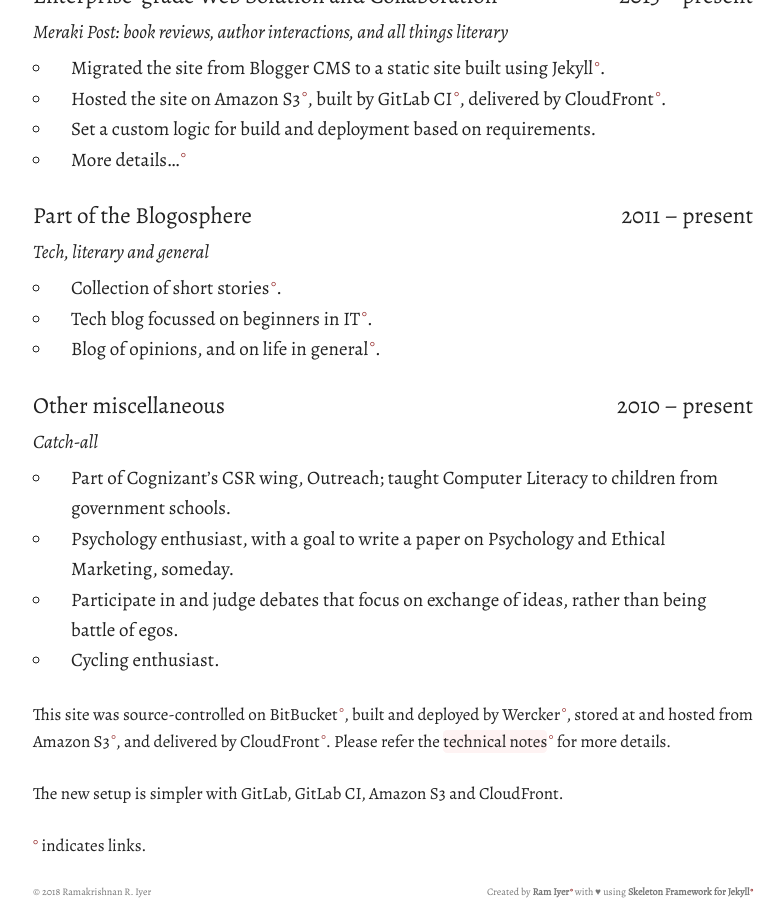
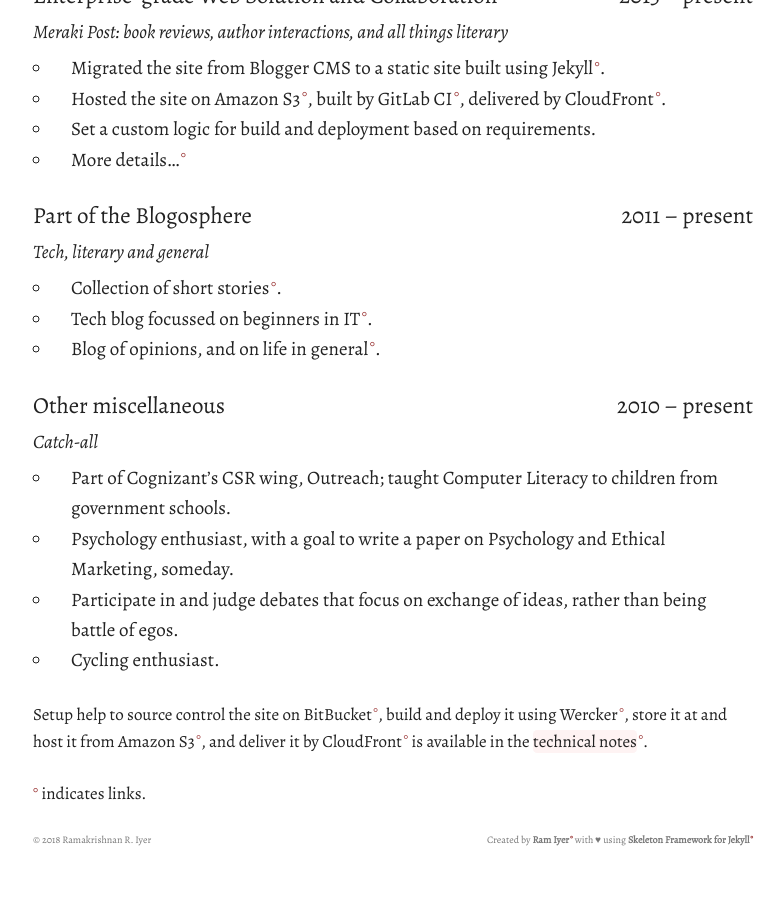
Before and after one commit to theramiyer/resume, a Jekyll site: the page built from index.html, in a window 1280 px wide and 900 px high, scrolled down 2018 px. Shown: the whole window, without its empty margins (247-1031 px from the left). Built offline with Jekyll 4.4.1, drawn with Linux system fonts in a browser that asks for light colours; nearby versions of some CDN libraries; after the commit the page ends 2866 px from its top, so only the background shows below that.

Commit message:
Update index.html to clarify BitBucket info

```diff
--- a/index.html
+++ b/index.html
@@ -18,10 +18,7 @@ layout: default
     {% include loop.html %}
 
     <p style="font-size:1.7rem;">
-      This site was source-controlled on <a href="https://bitbucket.org">BitBucket</a>, built and deployed by <a href="https://app.wercker.com">Wercker</a>, stored at and hosted from <a href="https://aws.amazon.com/s3">Amazon&nbsp;S3</a>, and delivered by <a href="https://aws.amazon.com/cloudfront">CloudFront</a>. Please refer the <a href="/making"><strong>technical notes</strong></a> for more details.
-    </p>
-    <p style="font-size:1.7rem;">
-      The new setup is simpler with GitLab, GitLab&nbsp;CI, Amazon&nbsp;S3 and CloudFront.
+      Setup help to source control the site on <a href="https://bitbucket.org">BitBucket</a>, build and deploy it using <a href="https://app.wercker.com">Wercker</a>, store it at and host it from <a href="https://aws.amazon.com/s3">Amazon&nbsp;S3</a>, and deliver it by <a href="https://aws.amazon.com/cloudfront">CloudFront</a> is available in the <a href="/making"><strong>technical notes</strong></a>.
     </p>
     <p style="font-size:1.7rem;">
       <span style="color:#933;">°</span> indicates links.
```
Also changed, not shown: wercker.yml (deleted, +0 -37 lines).
